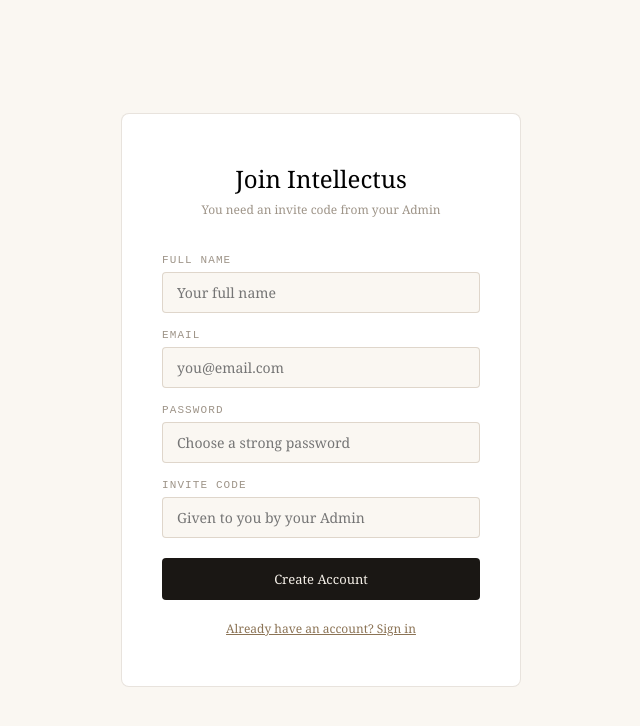
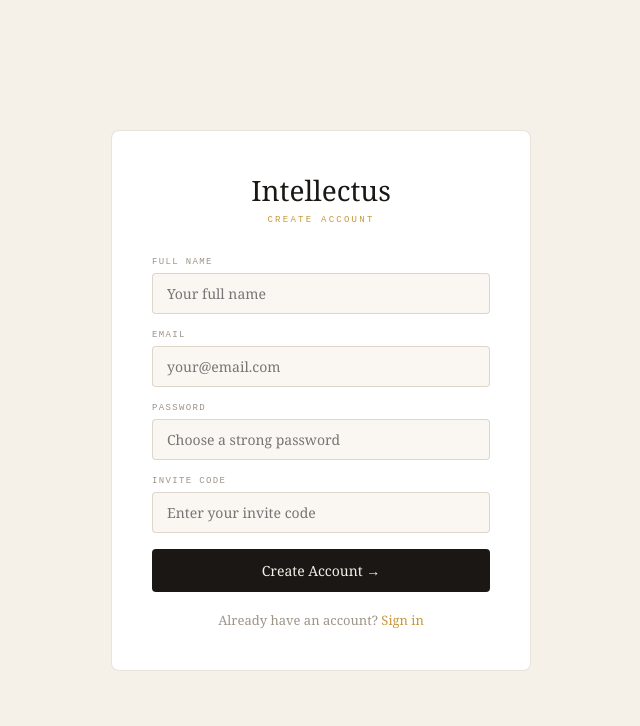
Before and after one commit to incognito10100/SomeProject, a Next.js app: page /register in a window 1280 px wide. Shown: the top 726 px of the page, without its empty margins (319-959 px from the left). Built offline with nearby package versions, Linux system fonts and the light colour scheme; no server answers.

Commit message:
fix: register page and API

```diff
--- a/app/register/page.tsx
+++ b/app/register/page.tsx
@@ -5,134 +5,183 @@
 
 export default function RegisterPage() {
   const router = useRouter()
+
   const [form, setForm] = useState({
-    name: '', email: '', password: '', inviteCode: ''
+    name:       '',
+    email:      '',
+    password:   '',
+    inviteCode: '',
   })
+  const [loading, setLoading] = useState(false)
   const [error,   setError]   = useState('')
-  const [loading, setLoading] = useState(false)
 
-  function updateField(field: string, value: string) {
-    setForm(prev => ({ ...prev, [field]: value }))
-  }
+  async function handleSubmit() {
+    if (!form.name || !form.email || !form.password || !form.inviteCode) {
+      setError('Please fill in all fields.')
+      return
+    }
 
-  async function handleRegister() {
     setLoading(true)
     setError('')
 
-    const response = await fetch('/api/auth/register', {
-      method: 'POST',
-      headers: { 'Content-Type': 'application/json' },
-      body: JSON.stringify(form)
-    })
+    try {
+      const res = await fetch('/api/auth/register', {
+        method:  'POST',
+        headers: { 'Content-Type': 'application/json' },
+        body:    JSON.stringify(form),
+      })
 
-    const data = await response.json()
-    setLoading(false)
+      const data = await res.json()
 
-    if (!response.ok) {
-      setError(data.error)
-    } else {
-      // Account created — redirect to login
+      if (!res.ok) {
+        setError(data.error ?? 'Registration failed. Try again.')
+        setLoading(false)
+        return
+      }
+
+      // Success — go to login
       router.push('/login?registered=true')
+
+    } catch (err) {
+      setError('Network error. Please try again.')
+      setLoading(false)
     }
-  }
-
-  const inputStyle = {
-    width: '100%',
-    padding: '10px 14px',
-    border: '1px solid rgba(139,115,85,0.25)',
-    borderRadius: '4px',
-    fontSize: '14px',
-    outline: 'none',
-    background: '#faf7f2',
-    fontFamily: 'Georgia, serif',
-    marginBottom: '16px'
-  }
-
-  const labelStyle = {
-    display: 'block' as const,
-    fontSize: '11px',
-    fontFamily: 'monospace',
-    letterSpacing: '0.1em',
-    textTransform: 'uppercase' as const,
-    color: '#9e9488',
-    marginBottom: '6px'
   }
 
   return (
     <div style={{
       minHeight: '100vh',
-      background: '#faf7f2',
+      background: '#f5f0e8',
       display: 'flex',
       alignItems: 'center',
       justifyContent: 'center',
-      fontFamily: 'Georgia, serif'
+      padding: '20px',
     }}>
       <div style={{
-        width: '400px',
+        width: '100%',
+        maxWidth: '420px',
+        background: 'white',
         border: '1px solid rgba(139,115,85,0.2)',
         borderRadius: '8px',
-        padding: '48px 40px',
-        background: 'white'
+        padding: '40px',
       }}>
-
-        <div style={{ textAlign: 'center', marginBottom: '36px' }}>
-          <div style={{ fontSize: '24px', fontWeight: '300' }}>
-            Join Intellectus
+        {/* Header */}
+        <div style={{ textAlign: 'center', marginBottom: '32px' }}>
+          <div style={{
+            fontFamily: 'Georgia, serif',
+            fontSize: '28px',
+            fontWeight: '300',
+            color: '#1a1714',
+            marginBottom: '6px',
+          }}>
+            Intellectus
           </div>
-          <div style={{ fontSize: '12px', color: '#9e9488', marginTop: '6px' }}>
-            You need an invite code from your Admin
+          <div style={{
+            fontFamily: 'monospace',
+            fontSize: '9px',
+            letterSpacing: '0.25em',
+            textTransform: 'uppercase' as const,
+            color: '#c9973a',
+          }}>
+            Create Account
           </div>
         </div>
 
+        {/* Fields */}
+        {[
+          { key: 'name',       label: 'Full Name',    type: 'text',     placeholder: 'Your full name' },
+          { key: 'email',      label: 'Email',        type: 'email',    placeholder: 'your@email.com' },
+          { key: 'password',   label: 'Password',     type: 'password', placeholder: 'Choose a strong password' },
+          { key: 'inviteCode', label: 'Invite Code',  type: 'text',     placeholder: 'Enter your invite code' },
+        ].map(field => (
+          <div key={field.key} style={{ marginBottom: '16px' }}>
+            <label style={{
+              display: 'block',
+              fontFamily: 'monospace',
+              fontSize: '9px',
+              letterSpacing: '0.15em',
+              textTransform: 'uppercase' as const,
+              color: '#9e9488',
+              marginBottom: '6px',
+            }}>
+              {field.label}
+            </label>
+            <input
+              type={field.type}
+              placeholder={field.placeholder}
+              value={form[field.key as keyof typeof form]}
+              onChange={e => setForm(p => ({ ...p, [field.key]: e.target.value }))}
+              onKeyDown={e => e.key === 'Enter' && handleSubmit()}
+              style={{
+                width: '100%',
+                padding: '10px 14px',
+                border: '1px solid rgba(139,115,85,0.25)',
+                borderRadius: '4px',
+                background: '#faf7f2',
+                fontFamily: 'Georgia, serif',
+                fontSize: '14px',
+                color: '#1a1714',
+                outline: 'none',
+                boxSizing: 'border-box' as const,
+              }}
+            />
+          </div>
+        ))}
+
+        {/* Error */}
         {error && (
           <div style={{
-            background: 'rgba(139,32,32,0.06)',
+            padding: '10px 14px',
+            marginBottom: '16px',
+            background: 'rgba(139,32,32,0.08)',
             border: '1px solid rgba(139,32,32,0.2)',
-            borderRadius: '4px', padding: '10px 14px',
-            color: '#8b2020', fontSize: '13px', marginBottom: '16px'
+            borderRadius: '4px',
+            fontFamily: 'Georgia, serif',
+            fontSize: '13px',
+            color: '#8b2020',
           }}>
             {error}
           </div>
         )}
 
-        <label style={labelStyle}>Full Name</label>
-        <input style={inputStyle} type="text" placeholder="Your full name"
-          value={form.name} onChange={e => updateField('name', e.target.value)} />
-
-        <label style={labelStyle}>Email</label>
-        <input style={inputStyle} type="email" placeholder="you@email.com"
-          value={form.email} onChange={e => updateField('email', e.target.value)} />
-
-        <label style={labelStyle}>Password</label>
-        <input style={inputStyle} type="password" placeholder="Choose a strong password"
-          value={form.password} onChange={e => updateField('password', e.target.value)} />
-
-        <label style={labelStyle}>Invite Code</label>
-        <input style={inputStyle} type="text" placeholder="Given to you by your Admin"
-          value={form.inviteCode} onChange={e => updateField('inviteCode', e.target.value)} />
-
+        {/* Submit */}
         <button
-          onClick={handleRegister}
+          onClick={handleSubmit}
           disabled={loading}
           style={{
-            width: '100%', padding: '12px',
+            width: '100%',
+            padding: '12px',
             background: loading ? '#9e9488' : '#1a1714',
-            color: '#f5f0e8', border: 'none',
-            borderRadius: '4px', fontSize: '13px',
+            color: '#f5f0e8',
+            border: 'none',
+            borderRadius: '4px',
             fontFamily: 'Georgia, serif',
+            fontSize: '14px',
             cursor: loading ? 'not-allowed' : 'pointer',
-            marginTop: '4px'
+            marginBottom: '16px',
           }}
         >
-          {loading ? 'Creating account...' : 'Create Account'}
+          {loading ? 'Creating account...' : 'Create Account →'}
         </button>
 
-        <div style={{ textAlign: 'center', marginTop: '16px' }}>
-          <a href="/login" style={{ fontSize: '12px', color: '#8b7355' }}>
-            Already have an account? Sign in
+        {/* Login link */}
+        <div style={{ textAlign: 'center' }}>
+          <span style={{
+            fontFamily: 'Georgia, serif',
+            fontSize: '13px',
+            color: '#9e9488',
+          }}>
+            Already have an account?{' '}
+          </span>
+          <a href="/login" style={{
+            fontFamily: 'Georgia, serif',
+            fontSize: '13px',
+            color: '#c9973a',
+            textDecoration: 'none',
+          }}>
+            Sign in
           </a>
         </div>
-
       </div>
     </div>
   )
```
Also changed, not shown: app/api/auth/register/route.ts (+29 -29 lines), vercel.json.
